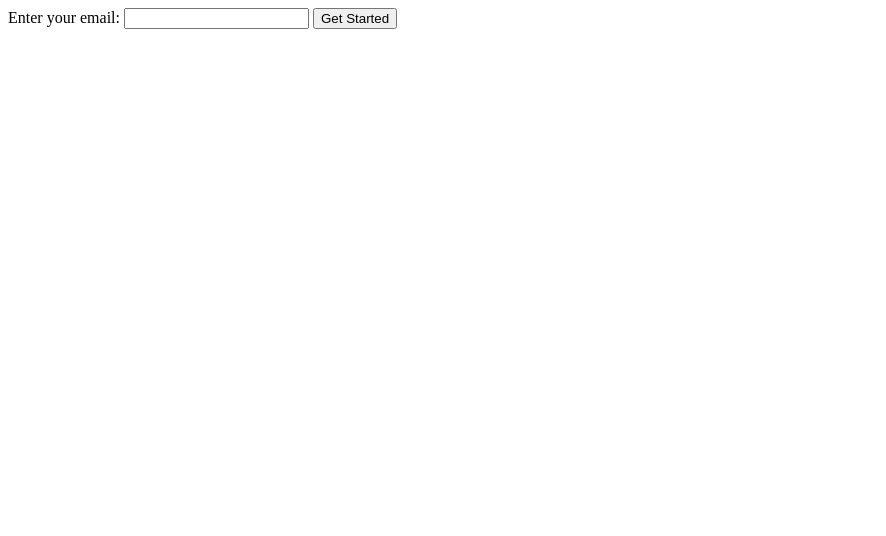
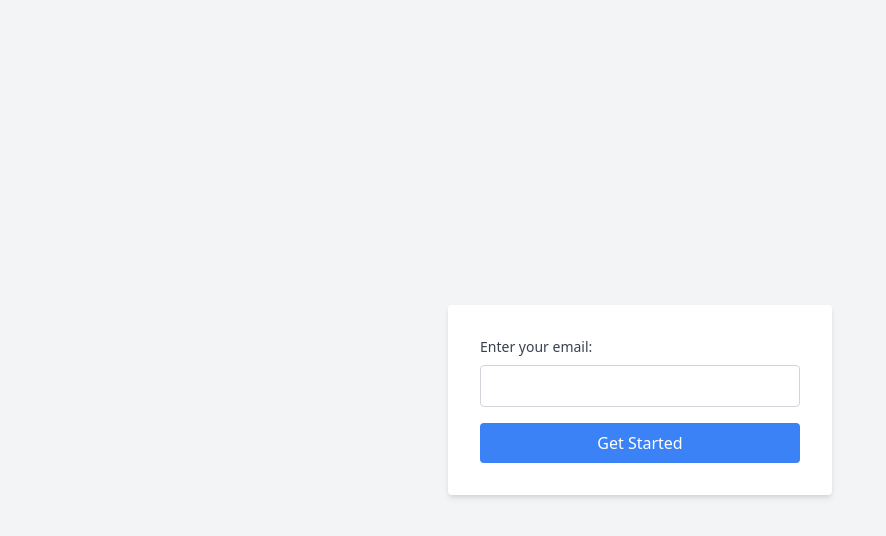
Before and after one commit to Gabriel-Dalton/Progressive-Information-Capture, a plain HTML site: page index.html in a window 1280 px wide. Shown: the whole page, without its empty margins (0-886 px from the left). Drawn offline with nearby package versions, Linux system fonts and the light colour scheme.

Commit message:
Update index.html

```diff
--- a/index.html
+++ b/index.html
@@ -3,13 +3,14 @@
 <head>
     <meta charset="UTF-8">
     <meta name="viewport" content="width=device-width, initial-scale=1.0">
-    <title>Email Field Trick</title>
+    <title>Email Field Entry</title>
+    <link href="https://cdn.jsdelivr.net/npm/tailwindcss@2.2.19/dist/tailwind.min.css" rel="stylesheet">
 </head>
-<body>
-    <form id="emailForm" action="step2.html">
-        <label for="email">Enter your email:</label>
-        <input type="email" id="email" name="email" required>
-        <button type="submit">Get Started</button>
+<body class="bg-gray-100 flex items-center justify-center h-screen">
+    <form id="emailForm" action="step2.html" class="bg-white p-8 rounded shadow-md w-96">
+        <label for="email" class="block text-sm font-medium text-gray-700">Enter your email:</label>
+        <input type="email" id="email" name="email" required class="mt-2 p-2 border border-gray-300 rounded w-full">
+        <button type="submit" class="mt-4 bg-blue-500 text-white py-2 px-4 rounded hover:bg-blue-600 w-full">Get Started</button>
     </form>
 </body>
 </html>
```
